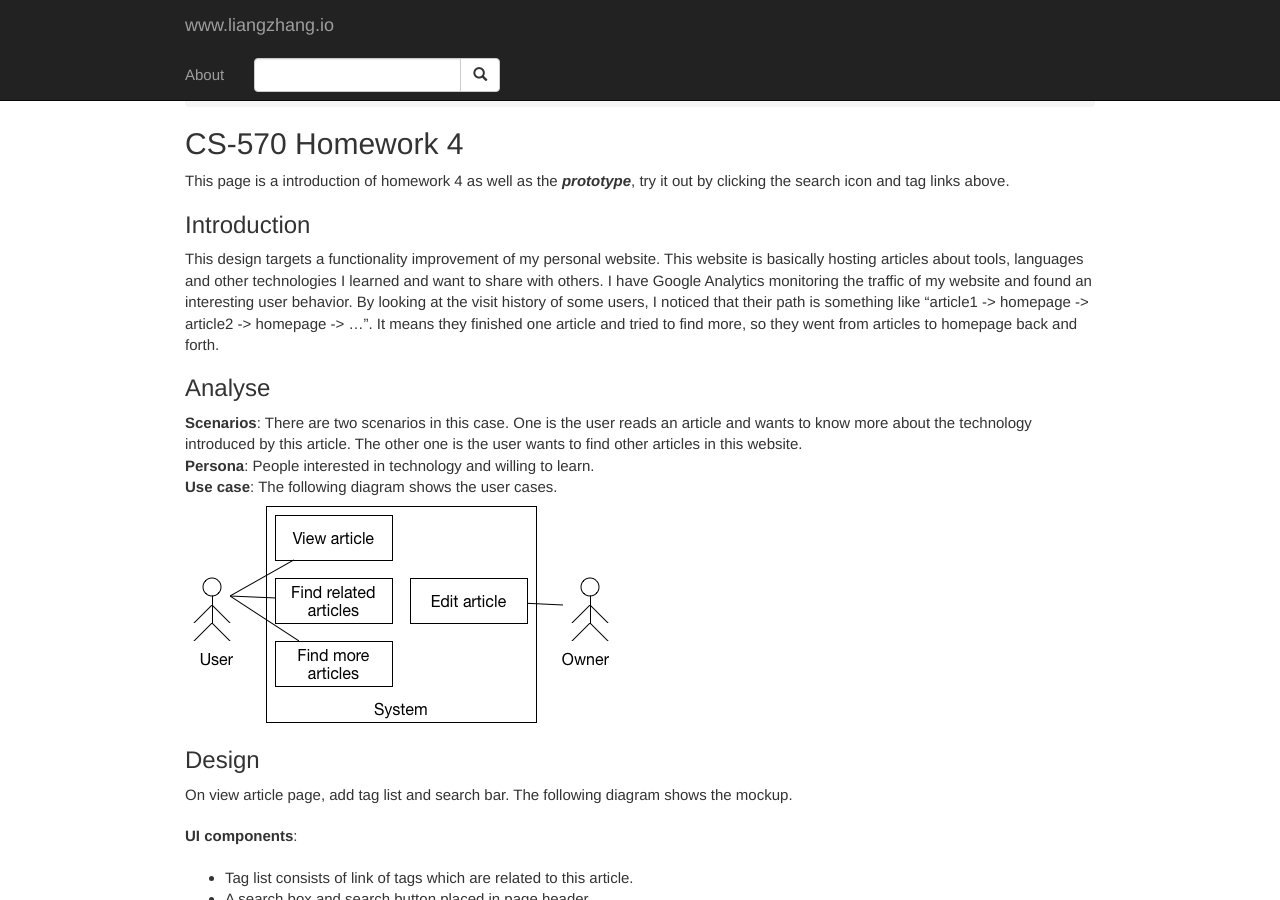
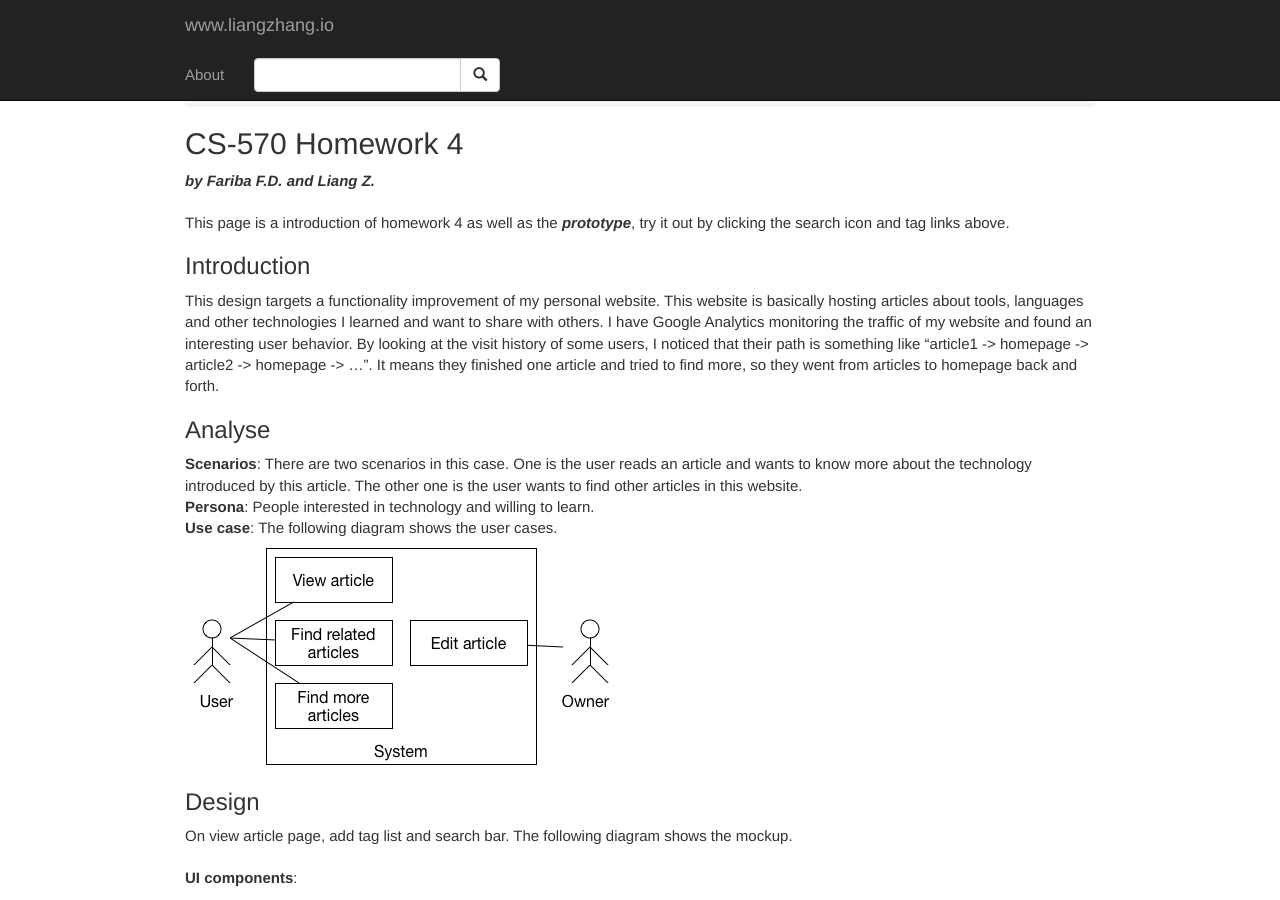
Before and after one commit to titanzhang/titanzhang.github.io, a Jekyll site: the page built from my/cs-570-hw4.md, in a window 1280 px wide and 900 px high. Built offline with Jekyll 4.4.1, drawn with Linux system fonts in a browser that asks for light colours.

Commit message:
Add author name

```diff
--- a/my/cs-570-hw4.md
+++ b/my/cs-570-hw4.md
@@ -3,6 +3,8 @@ layout: post_search
 title:  "CS-570 Homework 4"
 tags: [CPP, HCI, homework]
 ---
+***by Fariba F.D. and Liang Z.***
+
 This page is a introduction of homework 4 as well as the ***prototype***, try it out by clicking the search icon and tag links above.
 
 ### Introduction
```
